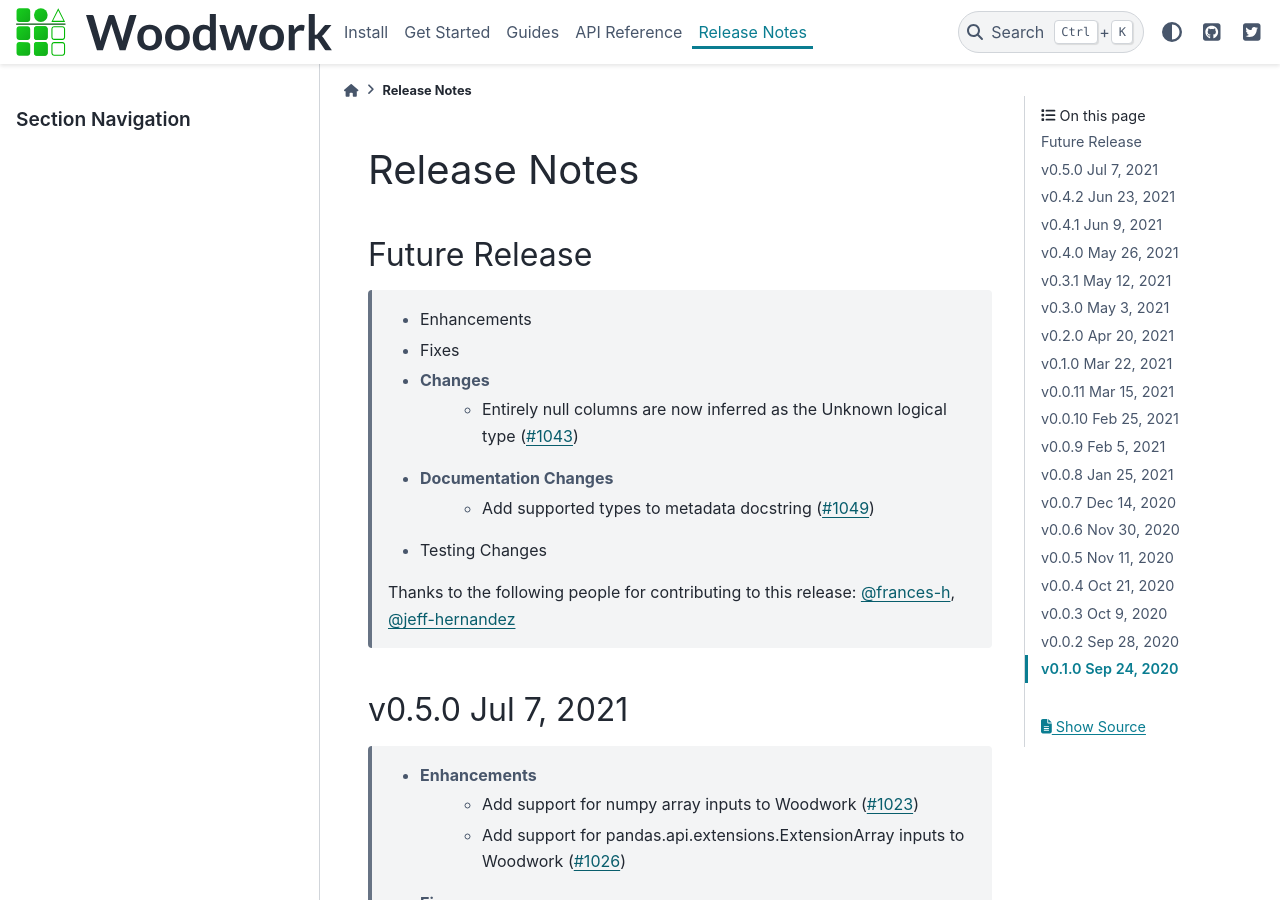
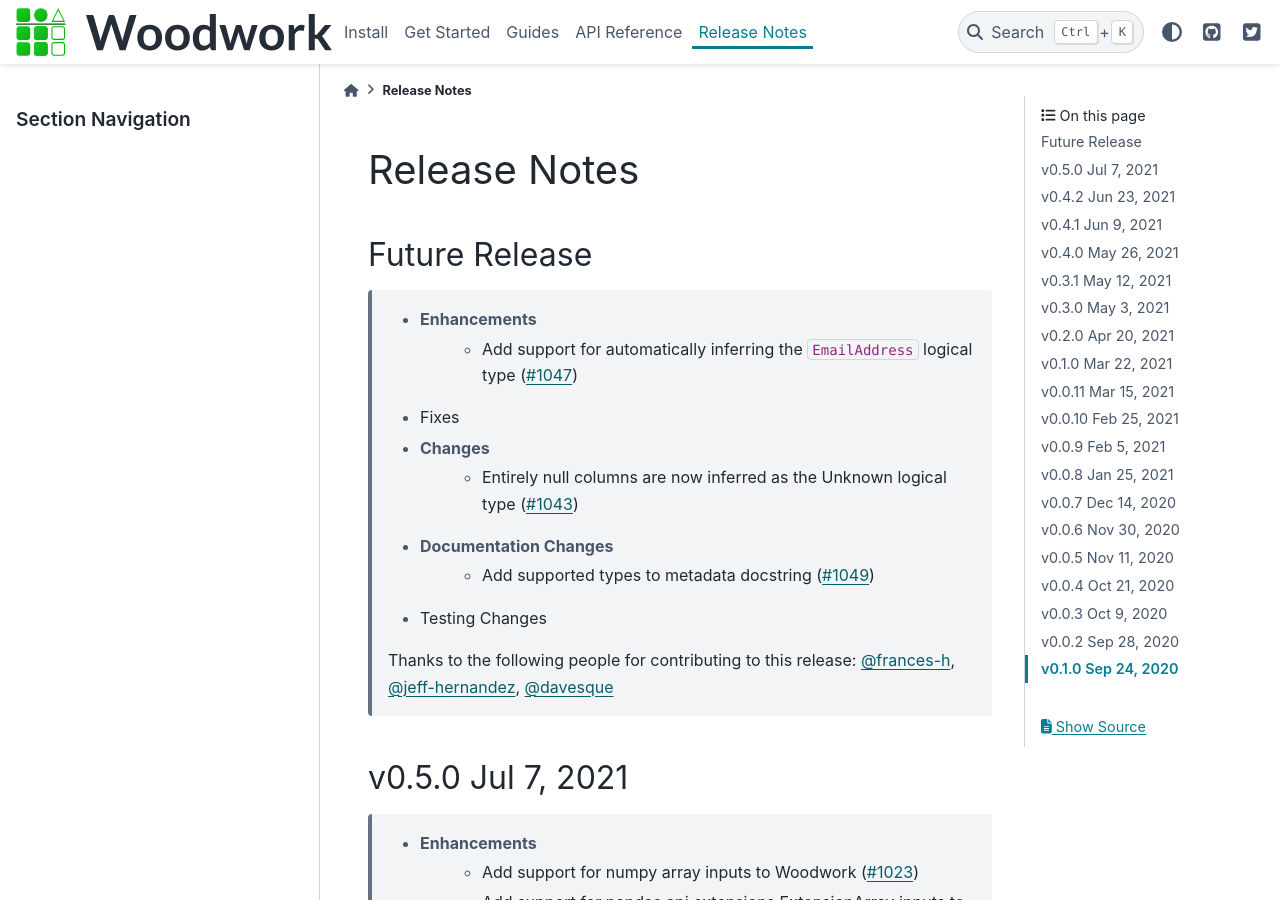
Before and after one commit to alteryx/woodwork, a Sphinx documentation site: the page built from docs/source/release_notes.rst, in a window 1280 px wide and 900 px high. Built offline with Sphinx 7.4.7 and the PyData theme 0.15.4, drawn with Linux system fonts in a browser that asks for light colours; comment, search, counter and statistics services are not loaded.

Commit message:
Update release notes

```diff
--- a/docs/source/release_notes.rst
+++ b/docs/source/release_notes.rst
@@ -5,6 +5,8 @@
 Future Release
 ==============
     * Enhancements
+        * Add support for automatically inferring the ``EmailAddress`` logical
+          type (:pr:`1047`)
     * Fixes
     * Changes
         * Entirely null columns are now inferred as the Unknown logical type (:pr:`1043`)
@@ -13,7 +15,7 @@
     * Testing Changes
 
     Thanks to the following people for contributing to this release:
-    :user:`frances-h`, :user:`jeff-hernandez`
+    :user:`frances-h`, :user:`jeff-hernandez`, :user:`davesque`
 
 v0.5.0 Jul 7, 2021
 ==================
```
